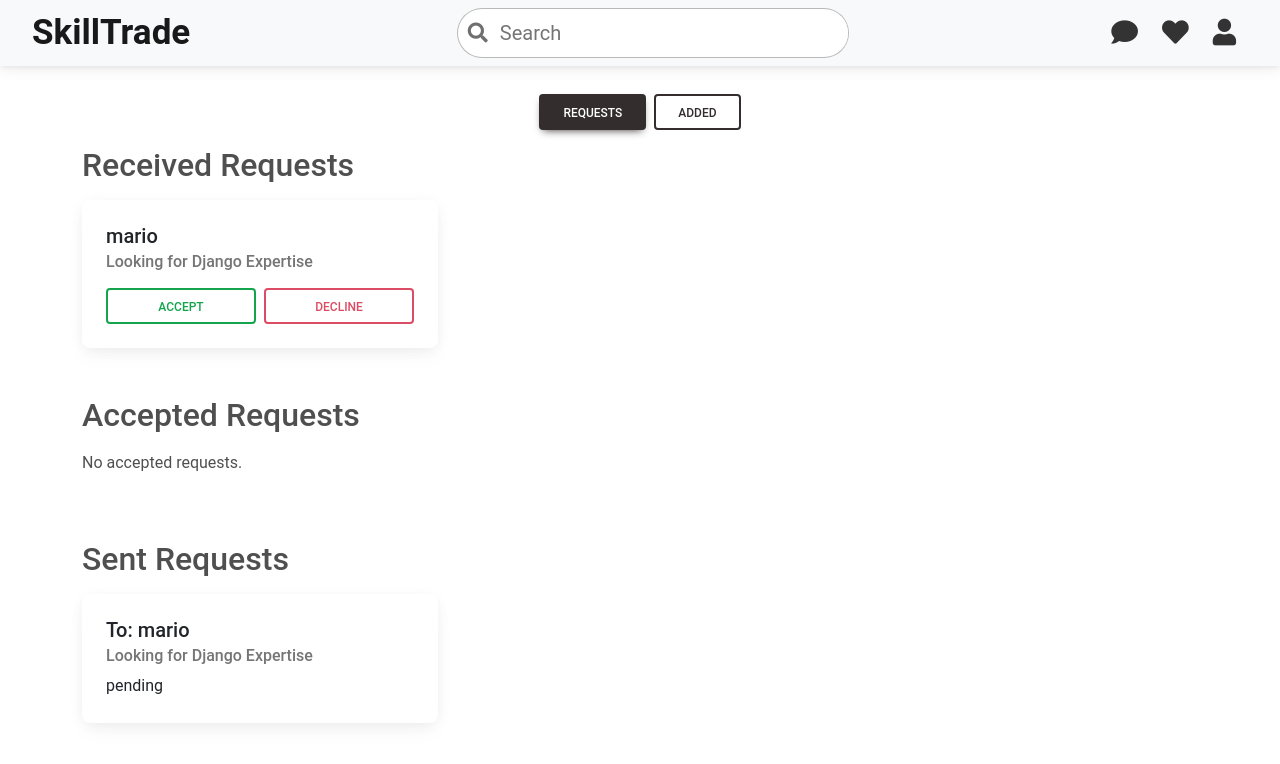
After one commit to Emanuel532/proiect-tw, a Django app: page /requests/ in a window 1280 px wide. The commit adds this page. Shown: the top 764 px of the page. Run offline with Django 5.2, Linux system fonts and the light colour scheme; a user stored in the database is signed in; data comes from the database, SQL or seed files in the repository; tables that the repository leaves empty hold one stand-in row (values such as "Sample post"); some libraries are stand-ins or nearby versions.

Commit message:
add send request, view all requests page and accept/decline functionality

```diff
--- a/skilltrade/skilltrade/urls.py
+++ b/skilltrade/skilltrade/urls.py
@@ -26,6 +26,7 @@ urlpatterns = [
     path("posts/new/", views.add_post, name="add_post"),
     path("post/delete/<int:post_id>/", views.delete_post, name="delete_post"),
     path("posts/post_id=<int:post_id>/", views.post_by_id, name="post_by_id"),
+    path("send_request/<int:post_id>/", views.send_request, name="send_request"),
     path(
         "author/user_id=<int:author_id>/posts/",
         views.posts_by_author,
@@ -55,5 +56,7 @@ urlpatterns = [
     path("", views.home, name="home"),
     path("messages", views.messages, name="messages"),
     path("account", views.account, name="account"),
-    path("requests", views.requests, name="requests"),
+    path('requests/', views.manage_requests, name='manage_requests'),
+    path('request/<int:request_id>/respond/', views.respond_request, name='respond_request'),
+    #old: path("requests", views.requests, name="requests"),
 ]
--- a/skilltrade/skilltrade_aplicatie/modele/posts_models.py
+++ b/skilltrade/skilltrade_aplicatie/modele/posts_models.py
@@ -11,3 +11,23 @@ class Post(models.Model):
     skills_needed=models.ManyToManyField(Skill, related_name='skills_needed')
     def __str__(self):
         return self.title
+
+
+class Request(models.Model):
+    sender = models.ForeignKey(User, on_delete=models.CASCADE, related_name='sent_requests')
+    recipient = models.ForeignKey(User, on_delete=models.CASCADE, related_name='received_requests')
+    post = models.ForeignKey(Post, on_delete=models.CASCADE)
+    message = models.TextField(blank=True, null=True)  # Optional message from the sender
+    created_at = models.DateTimeField(auto_now_add=True)
+    status = models.CharField(
+        max_length=20,
+        choices=[
+            ('pending', 'Pending'),
+            ('accepted', 'Accepted'),
+            ('declined', 'Declined'),
+        ],
+        default='pending'
+    )
+
+    def __str__(self):
+        return f"{self.sender.username} -> {self.recipient.username} ({self.post.title})"
--- a/skilltrade/skilltrade_aplicatie/views.py
+++ b/skilltrade/skilltrade_aplicatie/views.py
@@ -3,13 +3,57 @@ from django.shortcuts import render, redirect
 from django.shortcuts import get_object_or_404
 from django.contrib.auth.decorators import login_required
 from .modele.skills_models import Skill
-from .models import Post
+from .models import Post, Request
+from .forms import RequestForm
 from django.contrib.auth.models import User
 from django.contrib.auth.decorators import login_required
+from django.contrib import messages
+from django.db.models import Q
+
+#Requests
+@login_required
+@login_required
+def manage_requests(request):
+    received_requests = Request.objects.filter(recipient=request.user, status='pending')
+
+    sent_requests = Request.objects.filter(sender=request.user)
+
+    accepted_requests = Request.objects.filter(
+        Q(sender=request.user) | Q(recipient=request.user),
+        status='accepted'
+    )
+
+    unique_accepted_requests = []
+    pairs_seen = set()
+
+    for req in accepted_requests:
+        pair = tuple(sorted([req.sender.id, req.recipient.id]))
+        if pair not in pairs_seen:
+            pairs_seen.add(pair)
+            unique_accepted_requests.append(req)
+
+    return render(request, 'manage_requests.html', {
+        'received_requests': received_requests,
+        'sent_requests': sent_requests,
+        'accepted_requests': accepted_requests,
+    })
+
+@login_required
+def respond_request(request, request_id):
+    req = get_object_or_404(Request, id=request_id, recipient=request.user)
+    if request.method == 'POST':
+        action = request.POST.get('action')
+        if action == 'accept':
+            req.status = 'accepted'
+            #messages.success(request, "You have accepted the request.")
+        elif action == 'decline':
+            req.status = 'declined'
+            #messages.success(request, "You have declined the request.")
+        req.save()
+    return redirect('manage_requests')
+
 
 #Post search
-
-
 def post_list(request):
     query = request.GET.get('search', '')
     if query:
@@ -49,6 +93,38 @@ def account(request):
 
 def requests(request):
     return render(request, "main_pages/requests.html")
+
+
+#REQUESTS:
+
+@login_required
+def send_request(request, post_id):
+    post = get_object_or_404(Post, id=post_id)
+
+    # Prevent user from requesting their own post
+    if post.author == request.user:
+        #messages.error(request, "You cannot request your own post.")  # Use messages.error
+        return redirect('post_by_id', post_id=post.id)
+
+    # Check if a pending request already exists
+    existing_request = Request.objects.filter(sender=request.user, post=post, status='pending').exists()
+    if existing_request:
+        #messages.error(request, "You have already sent a request for this post.")  # Use messages.error
+        return redirect('post_by_id', post_id=post.id)
+
+    # Save the request
+    Request.objects.create(
+        sender=request.user,
+        recipient=post.author,
+        post=post,
+        status='pending'
+    )
+
+    # Add success message
+    #messages.success(request, "Your request has been sent.")  # Use messages.success
+    return redirect('post_by_id', post_id=post.id)
+
+
 
 
 # API
--- /dev/null
+++ b/skilltrade/templates/manage_requests.html
@@ -0,0 +1,76 @@
+{% extends 'base.html' %} <!-- Assuming 'base.html' includes your navbar -->
+{% block content %}
+
+{% include 'widgets/navbar.html' %}
+<div style="height: 70px;"></div>
+
+<div class="container mt-4">
+    <!-- Tabs for Requests and Added -->
+    <div class="d-flex justify-content-center mb-3">
+        <button class="btn btn-dark me-2">Requests</button>
+        <button class="btn btn-outline-dark">Added</button>
+    </div>
+
+    <!-- Received Requests -->
+    <h2 class="mb-3">Received Requests</h2>
+    <div class="row g-4">
+        {% for req in received_requests %}
+        <div class="col-12 col-md-6 col-lg-4">
+            <div class="card h-100">
+                <div class="card-body">
+                    <h5 class="card-title">{{ req.sender.username }}</h5>
+                    <h6 class="card-subtitle text-muted">{{ req.post.title }}</h6>
+                    <form method="post" action="{% url 'respond_request' req.id %}">
+                        {% csrf_token %}
+                        <div class="d-flex justify-content-between gap-2 mt-3">
+                            <button type="submit" name="action" value="accept" class="btn btn-outline-success w-50">Accept</button>
+                            <button type="submit" name="action" value="decline" class="btn btn-outline-danger w-50">Decline</button>
+                        </div>
+                    </form>
+                </div>
+            </div>
+        </div>
+        {% empty %}
+        <p>No received requests.</p>
+        {% endfor %}
+    </div>
+
+    <!-- Accepted Requests -->
+    <h2 class="mt-5 mb-3">Accepted Requests</h2>
+    <div class="row g-4">
+        {% for req in accepted_requests %}
+        <div class="col-12 col-md-6 col-lg-4">
+            <div class="card h-100">
+                <div class="card-body">
+                    <h5 class="card-title">{{ req.sender.username }} and {{ req.recipient.username }}</h5>
+                    <p class="card-text mt-2">Status: Accepted</p>
+                </div>
+            </div>
+        </div>
+        {% empty %}
+        <p>No accepted requests.</p>
+        {% endfor %}
+    </div>
+
+    <!-- Sent Requests -->
+    <h2 class="mt-5 mb-3">Sent Requests</h2>
+    <div class="row g-4">
+        {% for req in sent_requests %}
+        <div class="col-12 col-md-6 col-lg-4">
+            <div class="card h-100">
+                <div class="card-body">
+                    <h5 class="card-title">To: {{ req.recipient.username }}</h5>
+                    <h6 class="card-subtitle text-muted">{{ req.post.title }}</h6>
+                    <p class="card-text mt-2">{{ req.status }}</p>
+                </div>
+            </div>
+        </div>
+        {% empty %}
+        <p>No sent requests.</p>
+        {% endfor %}
+    </div>
+</div>
+
+<div style="height: 50px;"></div>
+
+{% endblock %}
--- a/skilltrade/templates/secondary_pages/post_page.html
+++ b/skilltrade/templates/secondary_pages/post_page.html
@@ -51,11 +51,9 @@
       <button type="submit" class="btn btn-danger btn-lg btn-block">Delete</button>
     </form>
     {% else %}
-    <form>
-      {% csrf_token %}
+    <form method="get" action="{% url 'send_request' post.id %}">
       <button type="submit" class="btn btn-lg btn-block"
         style="background-color: #0054ad; border-color: #0054ad; color: white;">Request</button>
-
     </form>
     {% endif %}
   </div>
```
Also changed, not shown: skilltrade/skilltrade_aplicatie/forms.py (added, +14 -0 lines), skilltrade/templates/send_request.html (added, +23 -0 lines).
